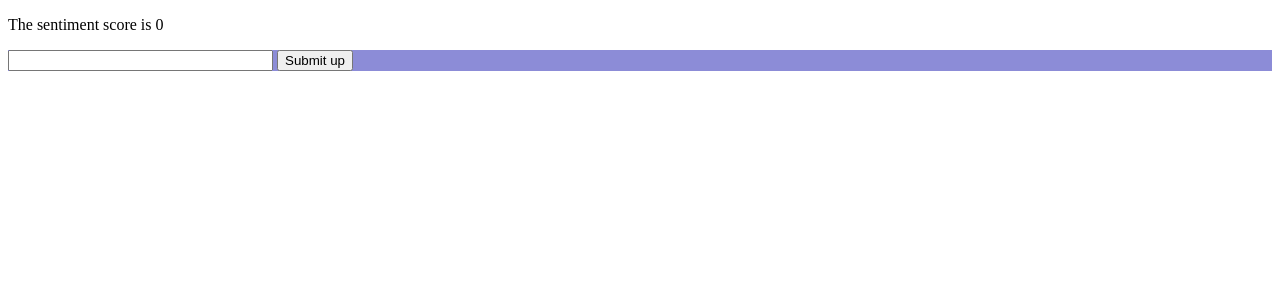
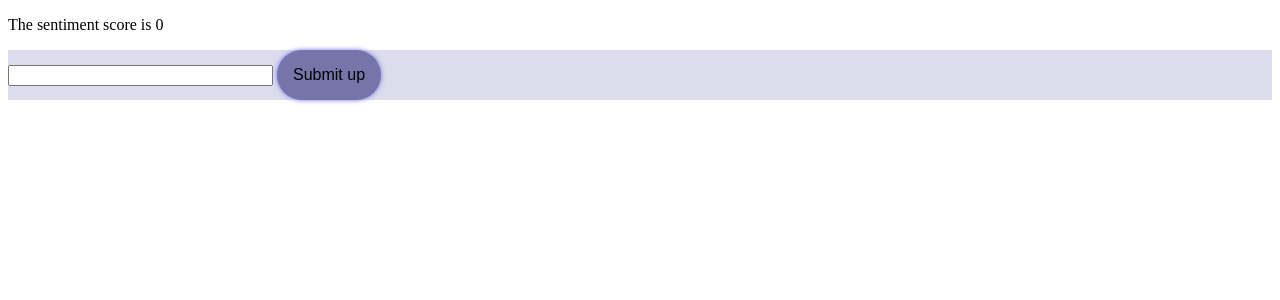
Before and after one commit to lyeric2022/M.O.M., a SvelteKit app in the folder myapp/: page /home in a window 1280 px wide. Shown: the top 300 px of the page. Built offline with nearby package versions, Linux system fonts and the light colour scheme; no server answers.

Commit message:
Pushing Design Pt1

```diff
--- /dev/null
+++ b/myapp/src/root/root.css
@@ -0,0 +1,35 @@
+:root {
+    --gradient1-color1: hsla(241,67%,72%,1);
+    --gradient1-color2: transparent;
+    --gradient1-position: 98% 80%;
+
+    --gradient2-color1: hsla(298,78%,67%,1);
+    --gradient2-color2: transparent;
+    --gradient2-position: 41% 3%;
+
+    --gradient3-color1: hsla(330,80%,69%,1);
+    --gradient3-color2: transparent;
+    --gradient3-position: 38% 92%;
+
+    --gradient4-color1: hsla(61,97%,78%,1);
+    --gradient4-color2: transparent;
+    --gradient4-position: 49% 64%;
+
+    --gradient5-color1: hsla(171,60%,73%,1);
+    --gradient5-color2: transparent;
+    --gradient5-position: 47% 12%;
+
+    --gradient6-color1: hsla(348,96%,60%,1);
+    --gradient6-color2: transparent;
+    --gradient6-position: 72% 40%;
+
+    --gradient7-color1: hsla(109,71%,61%,1);
+    --gradient7-color2: transparent;
+    --gradient7-position: 72% 53%;
+
+
+  }
+
+* {
+    font-family: "Poppins", sans-serif;
+}
--- a/myapp/src/routes/components/Diary/DiaryButton.svelte
+++ b/myapp/src/routes/components/Diary/DiaryButton.svelte
@@ -1,2 +1,12 @@
+<button type = 'submit'> Submit up </button>
 
-  <button type = 'submit'> Submit up </button>
+<style>
+  button {
+    border: none;
+    background-color: rgb(117, 117, 169);
+    padding: 1rem;
+    border-radius: 5rem;
+    font-size: 1rem;
+    box-shadow: 0 0 5px rgb(112, 112, 232);
+  }
+</style>
--- a/myapp/src/routes/components/Diary/DiaryDesign.svelte
+++ b/myapp/src/routes/components/Diary/DiaryDesign.svelte
@@ -1,11 +1,9 @@
 <div class = 'diarydesign'>
-
    <slot></slot>
-
 </div>
 
 <style>
     .diarydesign {
-        background-color: rgb(140, 140, 215);
+        background-color: rgb(220, 220, 237);
     }
 </style>
--- a/myapp/src/routes/components/Diary/DiaryInput.svelte
+++ b/myapp/src/routes/components/Diary/DiaryInput.svelte
@@ -22,3 +22,9 @@
         <DiaryButton on:click:{handleSubmit} />
     </form>
 </div>
+
+<style>
+  input {
+    size: 40;
+  }
+</style>
--- a/myapp/src/routes/home/+page.svelte
+++ b/myapp/src/routes/home/+page.svelte
@@ -1,13 +1,13 @@
 <script>
     import { onMount } from "svelte";
-    import { Comparison } from "./calculation.ts";
+    import { SentimentScore } from "./calculation.ts";
     import Diary from "../components/Diary/Diary.svelte";
 
     let sentiment = 0;
 
 
     onMount(async () => {
-      const value = await Comparison();
+      const value = await SentimentScore();
 
       /*
         Test and it works! Returns -0.57 which is negative on our scale!
--- a/myapp/src/routes/home/calculation.ts
+++ b/myapp/src/routes/home/calculation.ts
@@ -85,7 +85,7 @@ function WeightIncrease(keywords: string[], dataFile: any): number {
 	return score;
 }
 
-export async function Comparison(): Promise<number> {
+export async function SentimentScore(): Promise<number> {
 	/* Test number 2 */
 	const DATA = await FetchFile('/src/json/weights.json');
 
```
Also changed, not shown: myapp/src/routes/+page.svelte (+9 -4 lines), myapp/src/routes/components/Sign/[url]/SignUpInput.svelte (+44 -3 lines).
